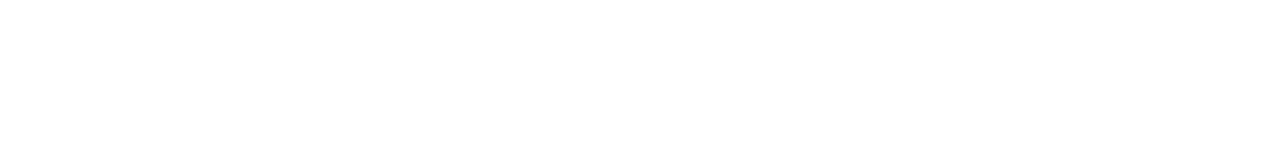
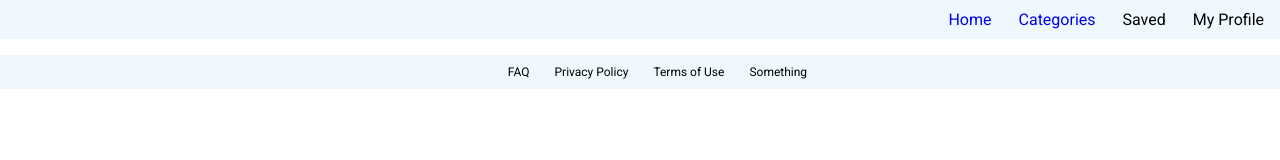
Before and after one commit to ckarras11/bid-local, a React app: page / in a window 1280 px wide. Built offline with nearby package versions, Linux system fonts and the light colour scheme.

Commit message:
Added footer and navbar to app

```diff
--- a/src/components/App.js
+++ b/src/components/App.js
@@ -1,11 +1,14 @@
 import React, { Component } from 'react';
+import TopNav from './top-nav'
+import Footer from './footer';
 import '../styles/App.css';
 
 class App extends Component {
   render() {
     return (
       <div className="App">
-
+        <TopNav />
+        <Footer />
       </div>
     );
   }
--- a/src/styles/App.css
+++ b/src/styles/App.css
@@ -1,3 +1,7 @@
+body {
+  box-sizing: border-box;
+}
+
 .App {
   text-align: center;
 }
```
